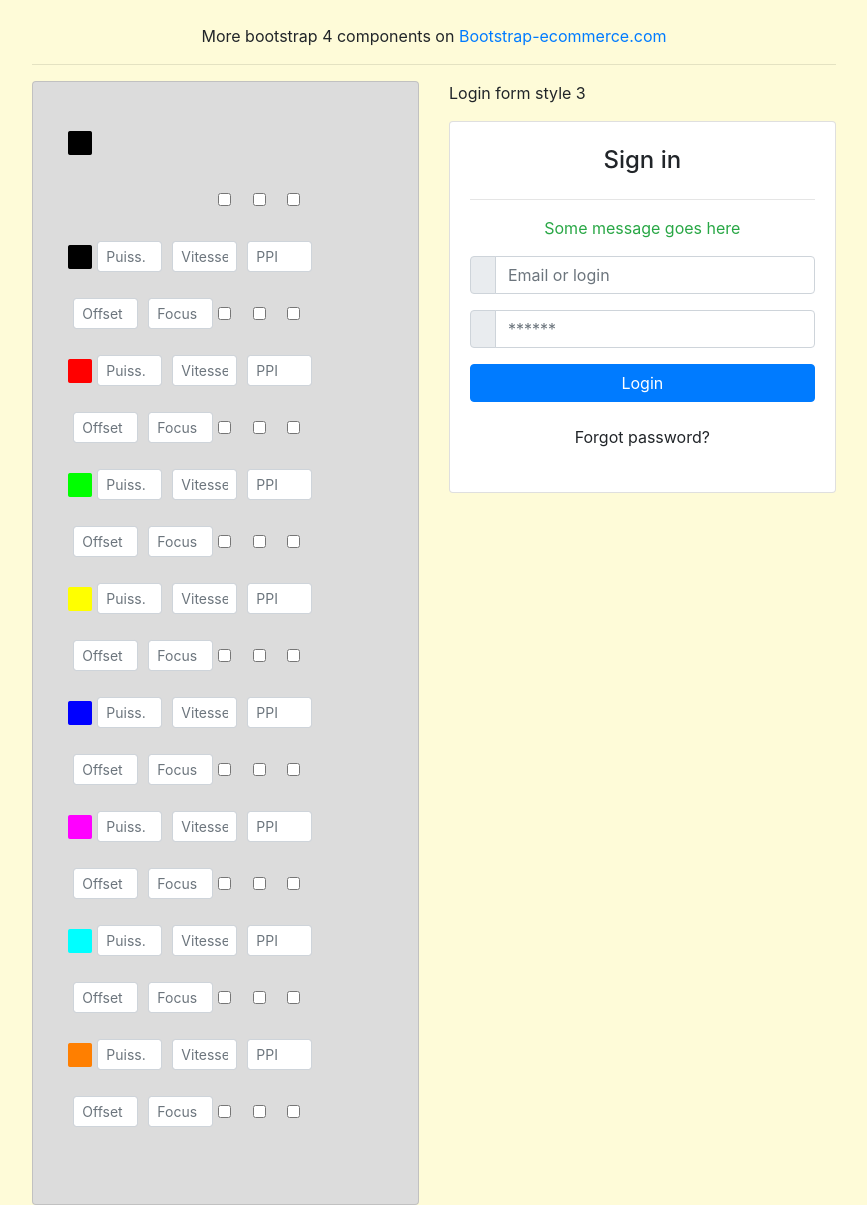
After one commit to denis-bg/FlaskProject, a Flask app: page /showltt in a window 1280 px wide. The commit adds this page. Shown: the whole page, without its empty margins (206-1073 px from the left). Run offline with Flask 3, Linux system fonts and the light colour scheme.

Commit message:
Form showltt

```diff
--- a/app/routes.py
+++ b/app/routes.py
@@ -2,9 +2,9 @@ from flask import render_template, flash, redirect, url_for, request
 from app import app
 
 
-@app.route('/index')
-def index():
-    return render_template('index.html')
+@app.route('/showltt')
+def showltt():
+    return render_template('showltt.html')
 
 
 @app.route("/")
--- a/app/static/styles/style.css
+++ b/app/static/styles/style.css
@@ -8,16 +8,17 @@ body {
 }
 
 .ltt-card {
-  background-color: #ACACAC;
+  background-color: gainsboro;
 }
 
 .ltt-input {
-max-width: 80px;
+max-width: 65px;
+margin: 5px;
 }
 
 .ltt-form-ps {
 /*background-color: #ACACAC;*/
-max-width: 500px;
+/*max-width: 500px;*/
 }
 
 .btn-black {
--- /dev/null
+++ b/app/templates/_puissvit.html
@@ -0,0 +1,40 @@
+{% set file_name = "images/ltt-color%d.png" % i %}
+<div class="form-row align-items-center ltt-form-ps">
+    <div class="form-group">
+        <img src="{{ url_for('static', filename=file_name) }}" class="ltt-color">
+    </div>
+
+    <div class="form-group">
+        <input type="text" class="form-control form-control-sm ltt-input" placeholder="Puiss.">
+    </div>
+    <div class="form-group">
+        <input type="text" class="form-control form-control-sm ltt-input" placeholder="Vitesse">
+    </div>
+    <div class="form-group">
+        <input type="text" class="form-control form-control-sm ltt-input" placeholder="PPI">
+    </div>
+    <div class="form-group">
+        <input type="text" class="form-control form-control-sm ltt-input" placeholder="Offset">
+    </div>
+    <div class="form-group">
+        <input type="text" class="form-control form-control-sm ltt-input" placeholder="Focus">
+    </div>
+
+    <div class="form-group">
+        <div class="form-check form-check-inline">
+            <input class="form-check-input" type="checkbox" name="chk1{{i}}"
+                   id="inlineCheckbox1">
+            <!--label class="form-check-label" for="chk2">D</label-->
+        </div>
+        <div class="form-check form-check-inline">
+            <input class="form-check-input" type="checkbox" name="chk2"
+                   id="inlineCheckbox1">
+            <!--label class="form-check-label" for="chk2">G</label-->
+        </div>
+        <div class="form-check form-check-inline">
+            <input class="form-check-input" type="checkbox" name="chk2"
+                   id="inlineCheckbox1">
+            <!--label class="form-check-label" for="chk2">A</label-->
+        </div>
+    </div>
+</div>
--- a/app/templates/home.html
+++ b/app/templates/home.html
@@ -11,8 +11,8 @@
                 <h1 class="card-title">Card title</h1>
                 <p class="card-text">Some quick example text to build on the card title and make up the bulk of the
                     card's content.</p>
-                <a href="{{ url_for('index') }}" class="btn btn-primary">Nouveau fichier</a>
-                <a href="{{ url_for('index') }}" class="btn btn-primary">Charger fichier</a>
+                <a href="{{ url_for('showltt') }}" class="btn btn-primary">Nouveau fichier</a>
+                <a href="{{ url_for('showltt') }}" class="btn btn-primary">Charger fichier</a>
             </div>
         </div>
 
--- a/app/templates/index.html
+++ b/app/templates/showltt.html
@@ -2,35 +2,76 @@
 {% block title %}Home Page{% endblock %}
 {% block content %}
 
-<div class="container">
+<div class="container col-8">
     <br>
     <p class="text-center">More bootstrap 4 components on <a href="http://bootstrap-ecommerce.com/">
         Bootstrap-ecommerce.com</a></p>
     <hr>
     <div class="row">
+
         <aside class="col-sm-6">
             <div class="card ltt-card text-white">
                 <article class="card-body">
-                    <h4 class="card-title text-center mb-4 mt-1">Sign in</h4>
-                    <hr>
+                    <!--h4 class="card-title text-center mb-4 mt-1">Puissances et Vitesses</h4>
+                    <hr-->
                     <form>
                         <div class="card-body" style="max-width: 600px;">
-                            <div class="form-row align-items-center ltt-form-ps">
+
+                        <div class="form-row align-items-center ltt-form-ps">
+    <div class="form-group">
+        <img src="{{ url_for('static', filename='images/black.png') }}" class="ltt-color">
+    </div>
+
+    <div class="form-group">
+        <input type="text" class="form-control form-control-sm ltt-input invisible">
+    </div>
+    <div class="form-group">
+        <input type="text" class="form-control form-control-sm ltt-input invisible">
+    </div>
+    <div class="form-group">
+        <input type="text" class="form-control form-control-sm ltt-input invisible">
+    </div>
+    <div class="form-group">
+        <input type="text" class="form-control form-control-sm ltt-input invisible">
+    </div>
+    <div class="form-group">
+        <input type="text" class="form-control form-control-sm ltt-input invisible">
+    </div>
+
+    <div class="form-group">
+        <div class="form-check form-check-inline">
+            <input class="form-check-input" type="checkbox" name="chk1" id="inlineCheckbox1">
+        </div>
+        <div class="form-check form-check-inline">
+            <input class="form-check-input" type="checkbox" name="chk2" id="inlineCheckbox1">
+        </div>
+        <div class="form-check form-check-inline">
+            <input class="form-check-input" type="checkbox" name="chk2" id="inlineCheckbox1">
+        </div>
+    </div>
+</div>
+                             {% for i in range(8) %}
+                                {% include '_puissvit.html' %}
+                            {% endfor %}
+                            <!--div class="form-row align-items-center ltt-form-ps">
                                 <div class=col">
                                     <image src="{{ url_for('static', filename='images/black.png') }}" class="ltt-color">
                                 </div>
 
                                 <div class="col">
-                                    <input type="text" class="form-control ltt-input" placeholder="Puissance">
+                                    <input type="text" class="form-control form-control-md ltt-input" placeholder="Puissance">
                                 </div>
                                 <div class="col">
-                                    <input type="text" class="form-control ltt-input" placeholder="Vitesse">
+                                    <input type="text" class="form-control form-control-md ltt-input" placeholder="Vitesse">
                                 </div>
                                 <div class="col">
-                                    <input type="text" class="form-control ltt-input" placeholder="PPI">
+                                    <input type="text" class="form-control form-control-md ltt-input" placeholder="PPI">
                                 </div>
                                  <div class="col">
-                                    <input type="text" class="form-control ltt-input" placeholder="Blow">
+                                    <input type="text" class="form-control form-control-md ltt-input" placeholder="Offset">
+                                </div>
+                                 <div class="col">
+                                    <input type="text" class="form-control form-control-md ltt-input" placeholder="Focus">
                                 </div>
                                 <div class="col">
                                     <div class="form-check form-check-inline">
@@ -54,16 +95,16 @@
                                 </div>
 
                                 <div class="col">
-                                    <input type="text" class="form-control ltt-input" placeholder="Puissance">
+                                    <input type="text" class="form-control form-control-lg ltt-input" placeholder="Puissance">
                                 </div>
                                 <div class="col">
-                                    <input type="text" class="form-control ltt-input" placeholder="Vitesse">
+                                    <input type="text" class="form-control form-control-lg ltt-input" placeholder="Vitesse">
                                 </div>
                                 <div class="col">
-                                    <input type="text" class="form-control ltt-input" placeholder="PPI">
+                                    <input type="text" class="form-control form-control-lg ltt-input" placeholder="PPI">
                                 </div>
                                  <div class="col">
-                                    <input type="text" class="form-control ltt-input" placeholder="Blow">
+                                    <input type="text" class="form-control form-control-lg ltt-input" placeholder="Blow">
                                 </div>
                                  <div class="col">
                                     <div class="form-check form-check-inline">
@@ -87,19 +128,19 @@
                                 </div>
 
                                 <div class="col">
-                                    <input type="text" class="form-control ltt-input" placeholder="Puissance">
+                                    <input type="text" class="form-control form-control-sm ltt-input" placeholder="Puissance">
                                 </div>
                                 <div class="col">
-                                    <input type="text" class="form-control ltt-input" placeholder="Vitesse">
+                                    <input type="text" class="form-control form-control-sm ltt-input" placeholder="Vitesse">
                                 </div>
                                 <div class="col">
-                                    <input type="text" class="form-control ltt-input" placeholder="PPI">
+                                    <input type="text" class="form-control form-control-sm ltt-input" placeholder="PPI">
                                 </div>
                                  <div class="col">
-                                    <input type="text" class="form-control ltt-input" placeholder="Blow">
+                                    <input type="text" class="form-control form-control-sm ltt-input" placeholder="Blow">
                                 </div>
                                  <div class="col">
-                                    <input type="text" class="form-control ltt-input" placeholder="Blow">
+                                    <input type="text" class="form-control form-control-sm ltt-input" placeholder="Blow">
                                 </div>
                                   <div class="col">
                                     <div class="form-check form-check-inline">
@@ -142,21 +183,16 @@
                                                id="inlineCheckbox1">
                                         <label class="form-check-label" for="chk4">Check 4</label>
                                     </div>
-                                    <!--div class="form-check form-check-inline">
-                                        <input class="form-check-input" type="checkbox" name="chk3"
-                                               id="inlineCheckbox1">
-                                        <label class="form-check-label" for="chk3">Check 3/label>
-                                    </div-->
-                                </div>
+                                </div-->
 
 
-                            </div>
                         </div>
                     </form>
                 </article>
             </div>
 
         </aside> <!-- col.// -->
+
         <aside class="col-sm-6">
             <p>Login form style 3</p>
             <div class="card">
@@ -189,6 +225,7 @@
                 </article>
             </div> <!-- card.// -->
         </aside> <!-- col.// -->
+
     </div> <!-- row.// -->
 </div>
 
--- a/requirements.txt
+++ b/requirements.txt
@@ -7,6 +7,7 @@ importlib-metadata==5.0.0
 itsdangerous==2.1.2
 Jinja2==3.1.2
 MarkupSafe==2.1.1
+python-dotenv==0.21.0
 SQLAlchemy==1.4.41
 Werkzeug==2.2.2
 zipp==3.9.0
```
Also changed, not shown: app/static/images/ltt-color0.png (added), app/static/images/ltt-color1.png (added), app/static/images/ltt-color2.png (added), app/static/images/ltt-color3.png (added), app/static/images/ltt-color4.png (added), app/static/images/ltt-color5.png (added), app/static/images/ltt-color6.png (added), app/static/images/ltt-color7.png (added).
